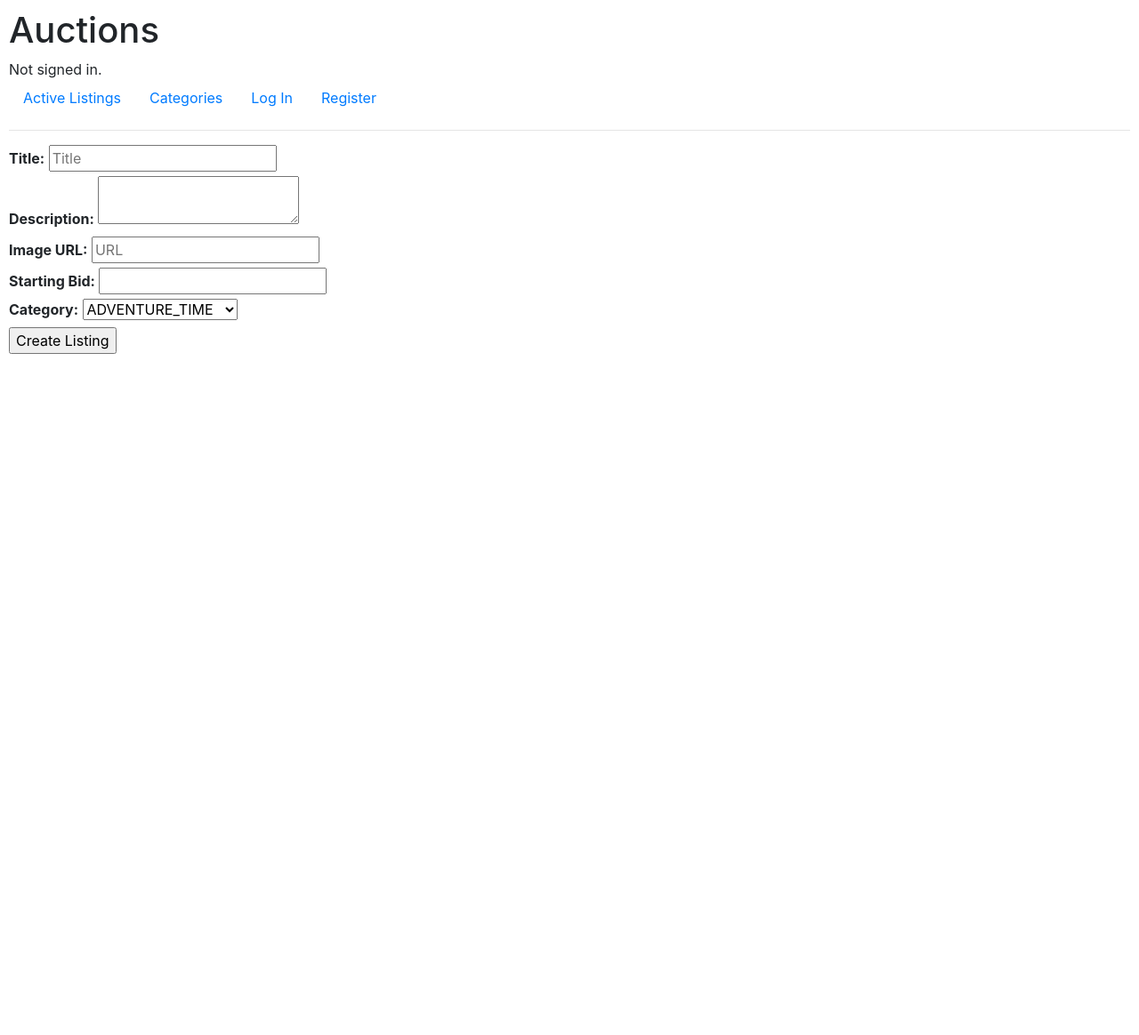
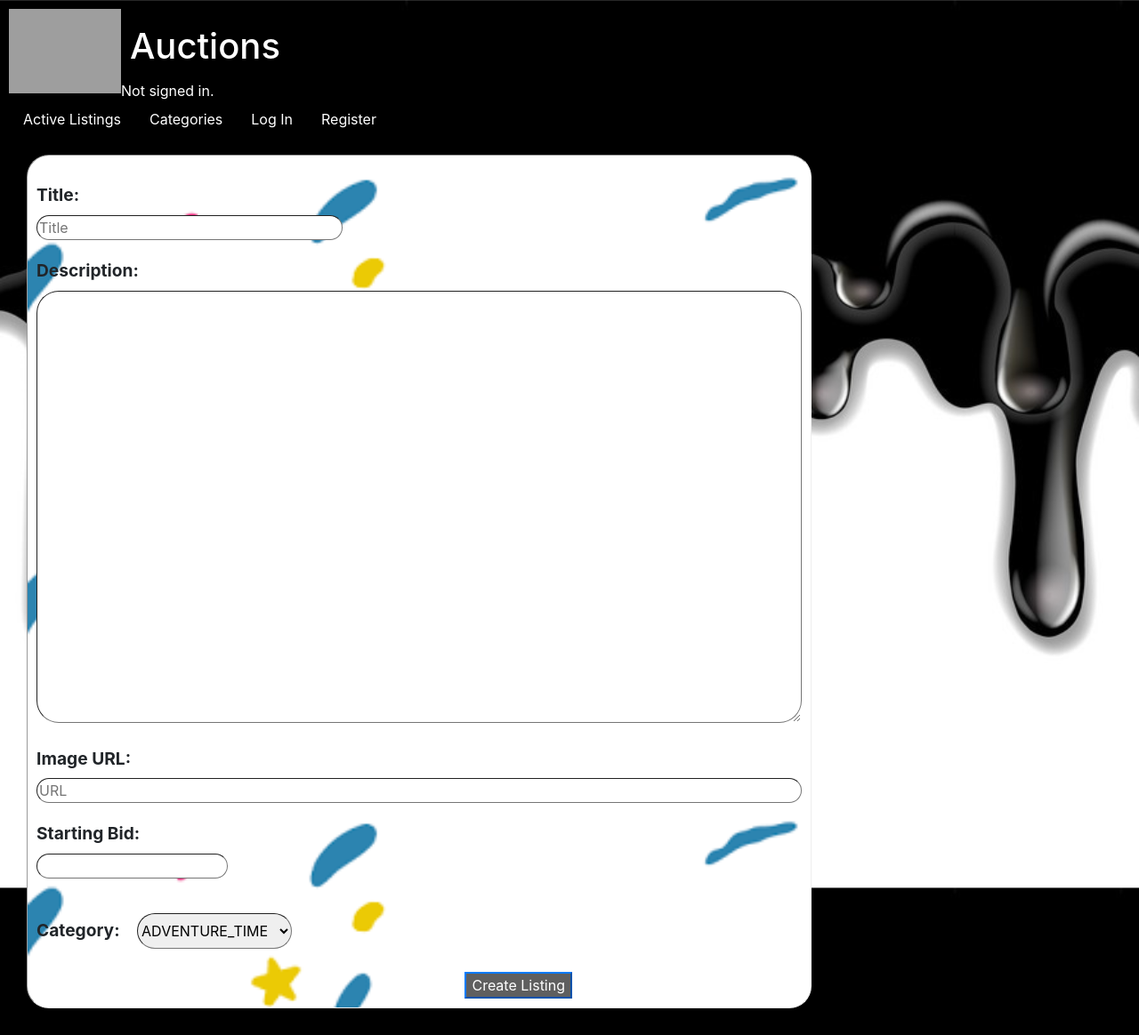
Before and after one commit to shmaiii/Cartoon-Network-Auctions-Site, a Django app: page /createListing/ in a window 1280 px wide. Shown: the whole page at 89% size. Before the commit the page ends 398 px from the top, so only its background shows below. Run offline with Django 3.2, Linux system fonts and the light colour scheme; data comes from the database, SQL or seed files in the repository; both versions use the stored data as it was after the commit; some libraries are stand-ins or nearby versions; grey boxes are pictures that could not be loaded.

Commit message:
first stage styling, listing left

```diff
--- a/auctions/models.py
+++ b/auctions/models.py
@@ -11,24 +11,24 @@ class User(AbstractUser):
 
 class Category(models.Model):
     OTHER = 'OTHER'
-    CLOTHING = 'CLOTHING'
-    MAGICAL_ITEM = 'MAGICAL_ITEM'
-    TOYS_KIDS = 'TOYS_KIDS'
-    HEALTH_BEAUTY = 'HEALTH_BEAUTY'
-    FOOD = 'FOOD'
-    WEAPONS = 'WEAPONS'
-    HOUSEHOLDS = 'HOUSEHOLD_ITEMS'
+    ADVENTURE_TIME = 'ADVENTURE_TIME'
+    GUMBALL = 'GUMBALL'
+    POWERPUFF_GIRLS = 'POWERPUFF_GIRLS'
+    BEN_TEN = 'BEN_TEN'
+    WE_BARE_BEARS = 'WE_BARE_BEARS'
+    TEEN_TITANS = 'TEEN_TITANS'
+    STEVEN_UNIVERSE = 'STEVEN_UNIVERSE'
 
 
     CATEGORIES = [
         (OTHER, 'OTHER'),
-        (CLOTHING, 'CLOTHING'),
-        (MAGICAL_ITEM, 'MAGICAL ITEMS'),
-        (TOYS_KIDS, 'TOYS & KIDS'),
-        (HEALTH_BEAUTY, 'HEALTH & BEAUTY'),
-        (FOOD, 'FOOD'),
-        (WEAPONS, 'WEAPONS'),
-        (HOUSEHOLDS, 'HOUSEHOLD ITEMS')
+        (ADVENTURE_TIME, 'ADVENTURE TIME'),
+        (GUMBALL, 'GUMBALL'),
+        (POWERPUFF_GIRLS, 'POWERPUFF GIRLS'),
+        (BEN_TEN, 'BEN TEN'),
+        (WE_BARE_BEARS, 'WE_BARE_BEARS'),
+        (TEEN_TITANS, 'TEEN_TITANS'),
+        (STEVEN_UNIVERSE, 'STEVEN_UNIVERSE')
 
     ]
 
--- /dev/null
+++ b/auctions/static/auctions/create_listing.css
@@ -0,0 +1,36 @@
+label {
+    margin-top: 20px;
+    margin-right: 15px;
+    font-size: larger;
+}
+
+.bar {
+    width: 100%;
+    border-radius: 25px;
+    border-style: inset;
+    border-width: 1px;
+    font-size: medium;
+
+}
+
+#categories {
+    height: 40px;
+    width: auto;
+}
+
+form  {
+    padding: 10px;
+    margin: 20px;
+    width: 70%;
+    border-radius: 25px;
+    border-width: 1px;
+    border-style: inset;
+    background-image: url("images.png");
+    background-attachment: fixed;
+    background-size: contain;
+}
+
+.submit {
+    width: 70%;
+    text-align: right;
+}
--- a/auctions/static/auctions/styles.css
+++ b/auctions/static/auctions/styles.css
@@ -1,7 +1,85 @@
 body {
     padding: 10px;
+    /*
+    background-image: url("images.png");
+    background-size: contain;
+    background-attachment: fixed;
+    */
+    background-image: url("background.jpg");
+    background-size: cover;
+    background-attachment: fixed;
+}
+
+.body-heads {
+    color: white;
+}
+
+h2 {
+    color:white;
+}
+
+.logo img {
+    float: left;
+    width: 10%;
+    height: 10%;
+}
+
+.logo h1 {
+    position: relative;
+    top: 18px;
+    left: 10px;
+
 }
 
 label {
     font-weight: bold;
 }
+
+ul {
+    list-style-type: none;
+}
+
+#each-listing {
+    border-style: groove;
+    height: 400px;
+}
+
+#listing-list {
+    background-color: white;
+    background-image: url("images.png");
+    background-size: contain;
+    background-attachment: fixed;
+}
+
+.image {
+    width: 400px;
+    height: 100%;
+    float:left;
+    margin-right: 30px;
+    padding: 20px;
+}
+
+.content-descr {
+    height: 100%;
+    width:auto;
+    padding: 20px;
+}
+
+#title-link {
+    text-decoration:none;
+    color: black;
+    font-weight: bold;
+}
+
+.btn-primary {
+    background-color: #5F5F5F;
+}
+
+.btn-primary:hover {
+    background-color: #777777;
+}
+
+
+.nav-link {
+    color: white;
+}
--- a/auctions/templates/auctions/create-listing.html
+++ b/auctions/templates/auctions/create-listing.html
@@ -1,4 +1,9 @@
 {% extends "auctions/layout.html" %}
+{% load static %}
+
+{% block style %}
+    <link href="{% static 'auctions/create_listing.css' %}" rel="stylesheet">
+{% endblock %}
 
 {% block title %}
     Create Listing
@@ -8,31 +13,37 @@
     <form action = "{% url 'create_listing' %}" method = "post">
         {% csrf_token %}
         <div>
-            <label>Title:</label>
-            <input type="text" name="title" placeholder="Title">
+            <label>Title:  </label>
+            <br>
+            <input class = "bar" style="width: 40%"  type="text" name="title" placeholder="Title">
         </div>
         <div>
             <label>Description: </label>
-            <textarea name="description" rows="" cols=""></textarea>
+            <br>
+            <textarea class = "bar" name="description" rows="20" cols=""></textarea>
         </div>
         <div>
             <label>Image URL: </label>
-            <input type = "url" name="image" placeholder="URL">
+            <br>
+            <input class ="bar" type = "url" name="image" placeholder="URL">
         </div>
         <div>
             <label>Starting Bid: </label>
-            <input type = "number" name = "starting-bid">
+            <br>
+            <input class ="bar" style="width:25%" type = "number" name = "starting-bid">
         </div>
+        <br>
         <div>
             <label>Category: </label>
-            <select id="categories" name="category">
+            <select class="bar" id="categories" name="category">
                 {% for category in categories %}
                     <option value="{{category.categories}}"> {{category.categories}}</option>
                 {% endfor %}
             </select>
         </div>
-        <div>
-            <input type = "submit" value="Create Listing">
+        <br>
+        <div class="submit">
+            <input class="btn-primary" type = "submit" value="Create Listing">
         </div>
     </form>
 {% endblock %}
--- a/auctions/templates/auctions/layout.html
+++ b/auctions/templates/auctions/layout.html
@@ -6,9 +6,16 @@
         <title>{% block title %}Auctions{% endblock %}</title>
         <link rel="stylesheet" href="https://stackpath.bootstrapcdn.com/bootstrap/4.4.1/css/bootstrap.min.css" integrity="sha384-Vkoo8x4CGsO3+Hhxv8T/Q5PaXtkKtu6ug5TOeNV6gBiFeWPGFN9MuhOf23Q9Ifjh" crossorigin="anonymous">
         <link href="{% static 'auctions/styles.css' %}" rel="stylesheet">
+        {% block style %}
+        {% endblock %}
     </head>
     <body>
+        <div class="body-heads">
+            <div class="logo">
+                <img src= "https://i.ytimg.com/vi/2sONe_W3igc/maxresdefault.jpg") alt="" width="10%" height="10%">
                 <h1>Auctions</h1>
+            </div>
+            <br>
             <div>
                 {% if user.is_authenticated %}
                     Signed in as <strong>{{ user.username }}</strong>.
@@ -42,8 +49,11 @@
                     </li>
                 {% endif %}
             </ul>
-        <hr>
+        </div>
+
+        <div id="not-nav">
             {% block body %}
             {% endblock %}
+        </div>
     </body>
 </html>
--- a/auctions/views.py
+++ b/auctions/views.py
@@ -75,11 +75,12 @@ def create_listing(request):
         description = request.POST["description"]
         starting_bid = request.POST["starting-bid"]
         image = request.POST["image"]
-        category = request.POST["category"]
+        cat = Category.objects.get(categories= request.POST["category"])
 
         #create object
-        listing = AuctionListing(title=title, description=description, picture=image, starting_bid=starting_bid, owner=get_user(request), category=category )
+        listing = AuctionListing(title=title, description=description, picture=image, starting_bid=starting_bid, owner=get_user(request), category=cat)
         listing.save()
+        return HttpResponseRedirect(reverse("index"))
 
     return render(request, "auctions/create-listing.html", {
         "categories": Category.objects.all()
```
Also changed, not shown: auctions/static/auctions/cate.css (added, +7 -0 lines), auctions/templates/auctions/category.html (+8 -3 lines), auctions/templates/auctions/category_each.html (+7 -7 lines), auctions/templates/auctions/index.html (+9 -8 lines), auctions/static/auctions/CN_logo.jpg (added), auctions/static/auctions/background(2)-filtered.jpg (added), auctions/static/auctions/background(2).jpg (added), auctions/static/auctions/background.jpg (added), auctions/static/auctions/images.png (added), auctions/static/auctions/tải xuống.png (added), db.sqlite3. Lines whose indentation alone changed are shown as unchanged.
